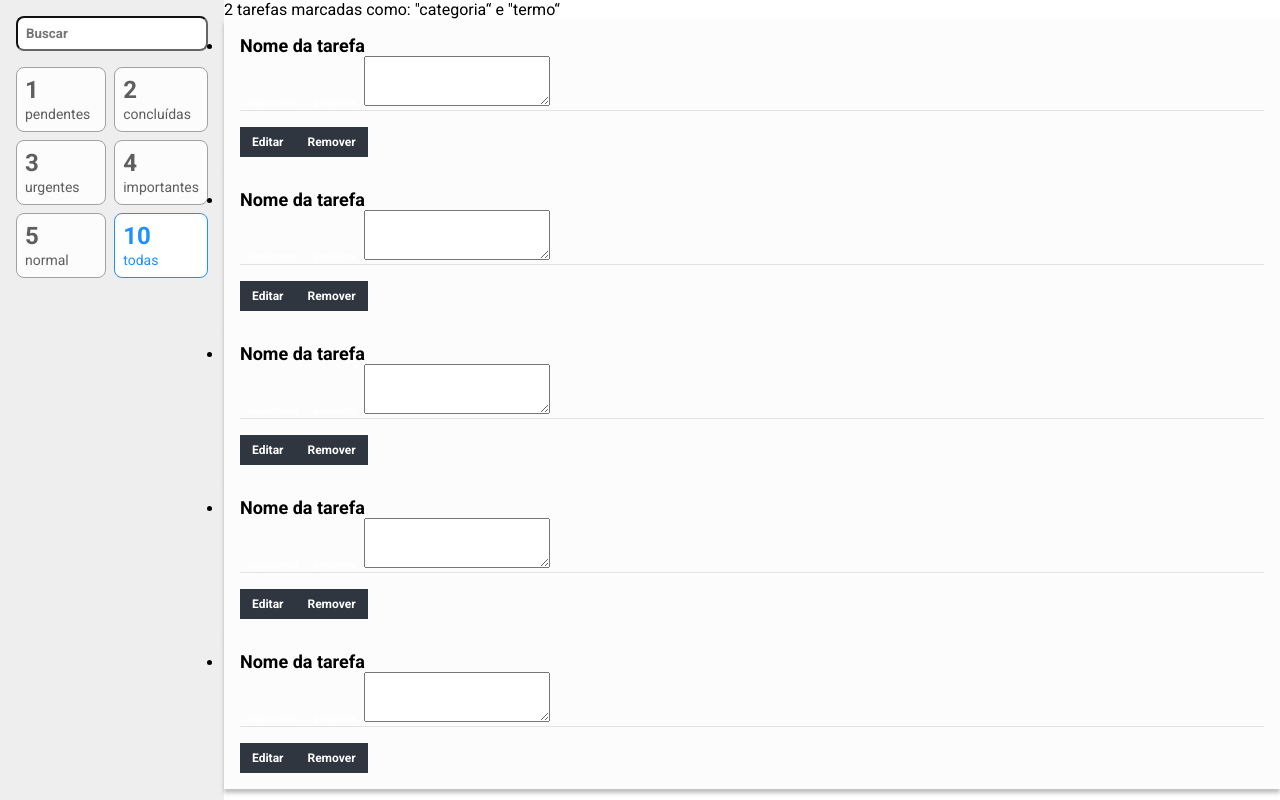
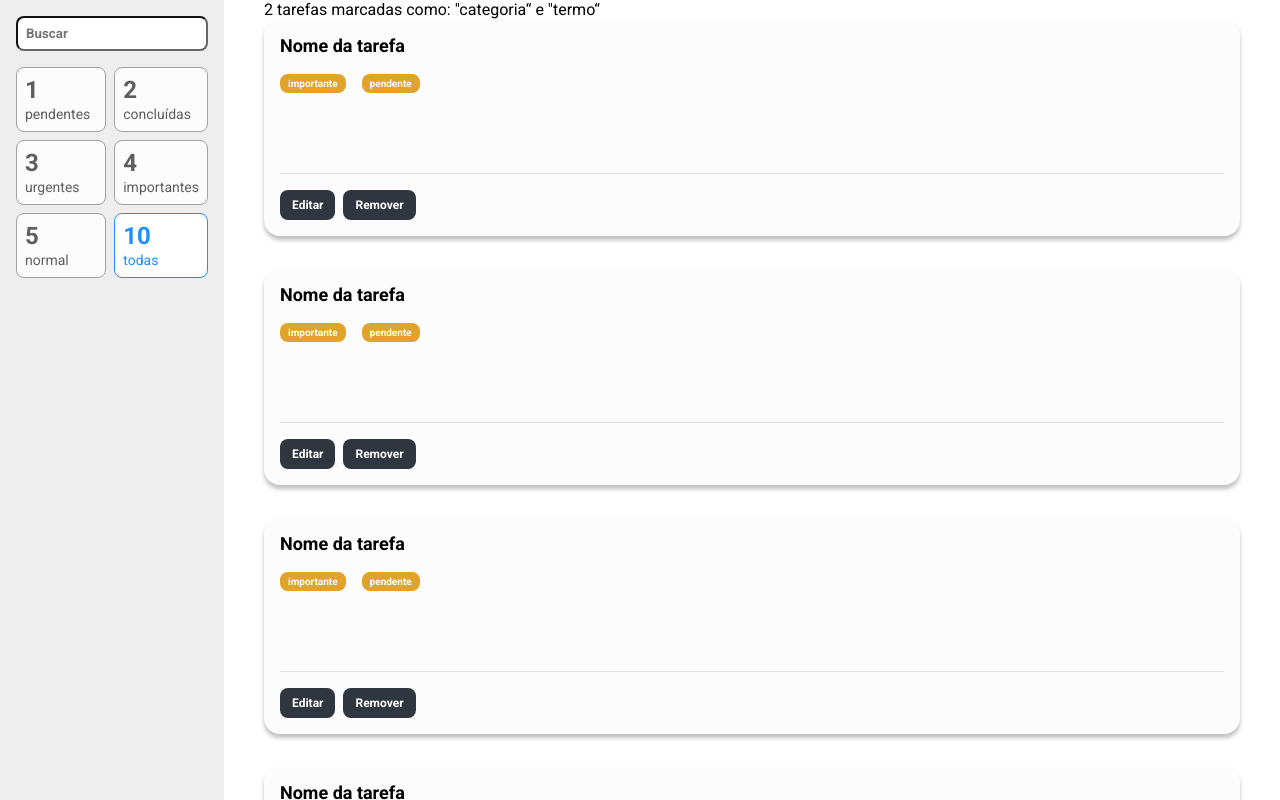
Before and after one commit to pedroeso/lista-de-contatos, a React (Create React App) app: page / in a window 1280 px wide. Built offline with nearby package versions, Linux system fonts and the light colour scheme.

Commit message:
avançando!

```diff
--- a/src/components/FiltroCard/Tarefa/styles.ts
+++ b/src/components/FiltroCard/Tarefa/styles.ts
@@ -4,11 +4,14 @@ export const Card = styled.div`
   background-color: #fcfcfc;
   box-shadow: 0px 4px 4px rgba(0, 0, 0, 0.25);
   padding: 16px;
+  margin-bottom: 32px;
+  border-radius: 16px;
 `
 
 export const Titulo = styled.h3`
   font-size: 18px;
   font weight: bold;
+  margin-bottom: 16px;
 `
 
 export const Tag = styled.span`
@@ -16,6 +19,10 @@ export const Tag = styled.span`
   color: #fff;
   font-weight: bold;
   font-size: 10px;
+  background-color: #e1a32a;
+  border-radius: 8px;
+  margin-right: 16px;
+  display: inline-block;
 `
 
 export const Descricao = styled.textarea`
@@ -23,6 +30,13 @@ export const Descricao = styled.textarea`
   font-size: 14px;
   line-height: 24px;
   font-family: 'Roboto Mono', monospace;
+  display: block;
+  width: 100%;
+  margin-bottom: 16px;
+  margin-top: 16px;
+  resize: none;
+  border: none;
+  background-color: transparent;
 `
 
 export const BarraAcoes = styled.div`
@@ -38,4 +52,6 @@ export const Botao = styled.button`
   border: none;
   cursor: pointer;
   background-color: #2f3640;
+  border-radius: 8px;
+  margin-right: 8px;
 `
--- a/src/containers/ListaDeTarefas/index.tsx
+++ b/src/containers/ListaDeTarefas/index.tsx
@@ -1,7 +1,8 @@
 import Tarefa from '../../components/FiltroCard/Tarefa'
+import { Container } from './styles'
 
 const ListaDeTarefas = () => (
-  <main>
+  <Container>
     <p>2 tarefas marcadas como: &quot;categoria&ldquo; e &quot;termo&ldquo;</p>
     <ul>
       <li>
@@ -20,7 +21,7 @@ const ListaDeTarefas = () => (
         <Tarefa />
       </li>
     </ul>
-  </main>
+  </Container>
 )
 
 export default ListaDeTarefas
--- /dev/null
+++ b/src/containers/ListaDeTarefas/styles.ts
@@ -0,0 +1,7 @@
+import styled from 'styled-components'
+
+export const Container = styled.main`
+  padding: 0 40px;
+  height: 100vh;
+  overflow-y: scroll;
+`
--- a/src/styles/index.ts
+++ b/src/styles/index.ts
@@ -6,6 +6,7 @@ const EstiloGlobal = createGlobalStyle`
     padding: 0;
     box-sizing: border-box;
     font-family: Roboto, sans-serif;
+    list-style: none;
   }
 `
 export const Container = styled.div`
```
